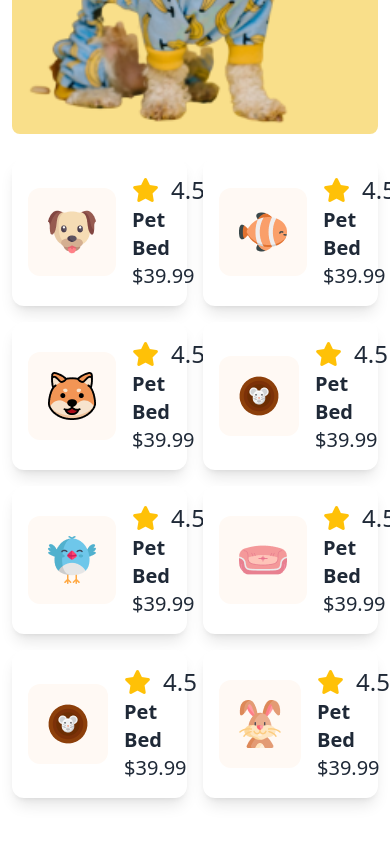
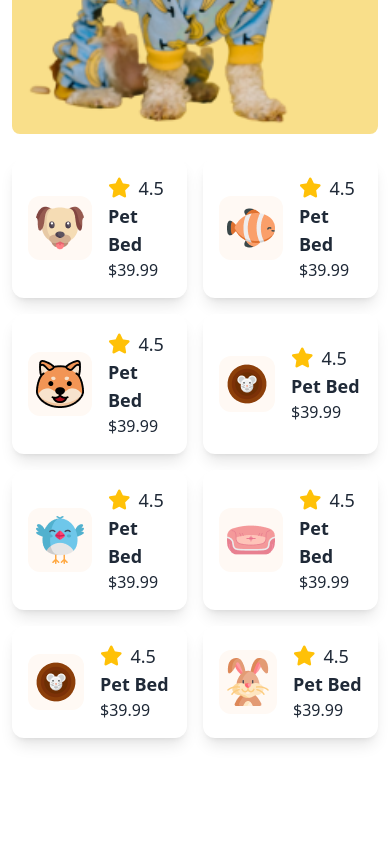
Before and after one commit to NazmulhaqueD/assignment3-with-tailwind-css, a plain HTML site: page index.html in a window 390 px wide. Shown: the part 1997-2841 px from the top of the page. After the commit the page ends 2799 px from the top, so only its background shows below. Drawn offline with nearby package versions, Linux system fonts and the light colour scheme.

Commit message:
responsive issue solve

```diff
--- a/index.html
+++ b/index.html
@@ -132,108 +132,109 @@
                <div class="grid grid-cols-2 md:grid-cols-3 gap-4">
                 <!-- items -->
                  <div class="bg-white flex gap-4 items-center p-4 rounded-xl shadow-lg">
-                     <img class="w-[100px] bg-[#FFF9F4] p-5 rounded-xl" src="c1-assets/dog-cartoon.png" alt="">
+                     <img class="bg-[#FFF9F4] p-2 rounded-xl" src="c1-assets/dog-cartoon.png" alt="">
                      <div class="">
-                      <div class="flex gap-3">
-                        <i class="fa-solid fa-star text-[#FFC107] text-2xl"></i>
-                        <p class="text-2xl">4.5</p>
+                      <div class="flex items-center gap-2">
+                        <i class="fa-solid fa-star text-[#FFC107] text-xl"></i>
+                        <p class="text-lg">4.5</p>
                       </div>
-                      <h3 class="text-xl font-[700]">Pet Bed</h3>
-                      <p class="text-xl font-medium">$39.99</p>
+                      <h3 class="text-lg font-[600]">Pet Bed</h3>
+                      <p class="">$39.99</p>
                      </div>
                  </div>
                  <div class="bg-white flex gap-4 items-center p-4 rounded-xl shadow-lg">
-                     <img class="w-[100px] bg-[#FFF9F4] p-5 rounded-xl" src="c1-assets/fish-cartoon.png" alt="">
+                     <img class="bg-[#FFF9F4] p-2 rounded-xl" src="c1-assets/fish-cartoon.png" alt="">
                      <div class="">
-                      <div class="flex gap-3">
-                        <i class="fa-solid fa-star text-[#FFC107] text-2xl"></i>
-                        <p class="text-2xl">4.5</p>
+                      <div class="flex items-center gap-2">
+                        <i class="fa-solid fa-star text-[#FFC107] text-xl"></i>
+                        <p class="text-lg">4.5</p>
                       </div>
-                      <h3 class="text-xl font-[700]">Pet Bed</h3>
-                      <p class="text-xl font-medium">$39.99</p>
+                      <h3 class="text-lg font-[600]">Pet Bed</h3>
+                      <p class="">$39.99</p>
                      </div>
                  </div>
                  <div class="bg-white flex gap-4 items-center p-4 rounded-xl shadow-lg">
-                     <img class="w-[100px] bg-[#FFF9F4] p-5 rounded-xl" src="c1-assets/cat-cartoon.png" alt="">
+                     <img class="bg-[#FFF9F4] p-2 rounded-xl" src="c1-assets/cat-cartoon.png" alt="">
                      <div class="">
-                      <div class="flex gap-3">
-                        <i class="fa-solid fa-star text-[#FFC107] text-2xl"></i>
-                        <p class="text-2xl">4.5</p>
+                      <div class="flex items-center gap-2">
+                        <i class="fa-solid fa-star text-[#FFC107] text-xl"></i>
+                        <p class="text-lg">4.5</p>
                       </div>
-                      <h3 class="text-xl font-[700]">Pet Bed</h3>
-                      <p class="text-xl font-medium">$39.99</p>
+                      <h3 class="text-lg font-[600]">Pet Bed</h3>
+                      <p class="">$39.99</p>
                      </div>
                  </div>
                  <div class="bg-white flex gap-4 items-center p-4 rounded-xl shadow-lg">
-                     <img class="w-[100px] bg-[#FFF9F4] p-5 rounded-xl" src="c1-assets/mouse-cartoon.png" alt="">
+                     <img class="bg-[#FFF9F4] p-2 rounded-xl" src="c1-assets/mouse-cartoon.png" alt="">
                      <div class="">
-                      <div class="flex gap-3">
-                        <i class="fa-solid fa-star text-[#FFC107] text-2xl"></i>
-                        <p class="text-2xl">4.5</p>
+                      <div class="flex items-center gap-2">
+                        <i class="fa-solid fa-star text-[#FFC107] text-xl"></i>
+                        <p class="text-lg">4.5</p>
                       </div>
-                      <h3 class="text-xl font-[700]">Pet Bed</h3>
-                      <p class="text-xl font-medium">$39.99</p>
+                      <h3 class="text-lg font-[600]">Pet Bed</h3>
+                      <p class="">$39.99</p>
                      </div>
                  </div>
                  <div class="bg-white flex gap-4 items-center p-4 rounded-xl shadow-lg">
-                     <img class="w-[100px] bg-[#FFF9F4] p-5 rounded-xl" src="c1-assets/bird-cartoon.png" alt="">
+                     <img class="bg-[#FFF9F4] p-2 rounded-xl" src="c1-assets/bird-cartoon.png" alt="">
                      <div class="">
-                      <div class="flex gap-3">
-                        <i class="fa-solid fa-star text-[#FFC107] text-2xl"></i>
-                        <p class="text-2xl">4.5</p>
+                      <div class="flex items-center gap-2">
+                        <i class="fa-solid fa-star text-[#FFC107] text-xl"></i>
+                        <p class="text-lg">4.5</p>
                       </div>
-                      <h3 class="text-xl font-[700]">Pet Bed</h3>
-                      <p class="text-xl font-medium">$39.99</p>
+                      <h3 class="text-lg font-[600]">Pet Bed</h3>
+                      <p class="">$39.99</p>
                      </div>
                  </div>
                  <div class="bg-white flex gap-4 items-center p-4 rounded-xl shadow-lg">
-                     <img class="w-[100px] bg-[#FFF9F4] p-5 rounded-xl" src="c1-assets/pet-couch.png" alt="">
+                     <img class="bg-[#FFF9F4] p-2 rounded-xl" src="c1-assets/pet-couch.png" alt="">
                      <div class="">
-                      <div class="flex gap-3">
-                        <i class="fa-solid fa-star text-[#FFC107] text-2xl"></i>
-                        <p class="text-2xl">4.5</p>
+                      <div class="flex items-center gap-2">
+                        <i class="fa-solid fa-star text-[#FFC107] text-xl"></i>
+                        <p class="text-lg">4.5</p>
                       </div>
-                      <h3 class="text-xl font-[700]">Pet Bed</h3>
-                      <p class="text-xl font-medium">$39.99</p>
+                      <h3 class="text-lg font-[600]">Pet Bed</h3>
+                      <p class="">$39.99</p>
                      </div>
                  </div>
                  <div class="bg-white flex gap-4 items-center p-4 rounded-xl shadow-lg">
-                     <img class="w-[100px] bg-[#FFF9F4] p-5 rounded-xl" src="c1-assets/mouse-cartoon.png" alt="">
+                     <img class="bg-[#FFF9F4] p-2 rounded-xl" src="c1-assets/mouse-cartoon.png" alt="">
                      <div class="">
-                      <div class="flex gap-3">
-                        <i class="fa-solid fa-star text-[#FFC107] text-2xl"></i>
-                        <p class="text-2xl">4.5</p>
+                      <div class="flex items-center gap-2">
+                        <i class="fa-solid fa-star text-[#FFC107] text-xl"></i>
+                        <p class="text-lg">4.5</p>
                       </div>
-                      <h3 class="text-xl font-[700]">Pet Bed</h3>
-                      <p class="text-xl font-medium">$39.99</p>
+                      <h3 class="text-lg font-[600]">Pet Bed</h3>
+                      <p class="">$39.99</p>
                      </div>
                  </div>
                  <div class="bg-white flex gap-4 items-center p-4 rounded-xl shadow-lg">
-                     <img class="w-[100px] bg-[#FFF9F4] p-5 rounded-xl" src="c1-assets/rabbit-cartoon.png" alt="">
+                     <img class="bg-[#FFF9F4] p-2 rounded-xl" src="c1-assets/rabbit-cartoon.png" alt="">
                      <div class="">
-                      <div class="flex gap-3">
-                        <i class="fa-solid fa-star text-[#FFC107] text-2xl"></i>
-                        <p class="text-2xl">4.5</p>
+                      <div class="flex items-center gap-2">
+                        <i class="fa-solid fa-star text-[#FFC107] text-xl"></i>
+                        <p class="text-lg">4.5</p>
                       </div>
-                      <h3 class="text-xl font-[700]">Pet Bed</h3>
-                      <p class="text-xl font-medium">$39.99</p>
+                      <h3 class="text-lg font-[600]">Pet Bed</h3>
+                      <p class="">$39.99</p>
                      </div>
                  </div>
                  <div class="bg-white flex gap-4 items-center p-4 rounded-xl shadow-lg hidden md:block">
-                  <img class="w-[100px] bg-[#FFF9F4] p-5 rounded-xl" src="c1-assets/mouse-cartoon.png" alt="">
+                  <img class="bg-[#FFF9F4] p-2 rounded-xl" src="c1-assets/mouse-cartoon.png" alt="">
                   <div class="">
-                   <div class="flex gap-3">
-                     <i class="fa-solid fa-star text-[#FFC107] text-2xl"></i>
-                     <p class="text-2xl">4.5</p>
+                    <div class="flex items-center gap-2">
+                      <i class="fa-solid fa-star text-[#FFC107] text-xl"></i>
+                      <p class="text-lg">4.5</p>
+                    </div>
+                    <h3 class="text-lg font-[600]">Pet Bed</h3>
+                    <p class="">$39.99</p>
                    </div>
-                   <h3 class="text-xl font-[700]">Pet Bed</h3>
-                   <p class="text-xl font-medium">$39.99</p>
-                  </div>
               </div>
                </div>
              </div>
           </div>
          </section>
+
       </main>
       <!-- footer -->
        <footer>
```
